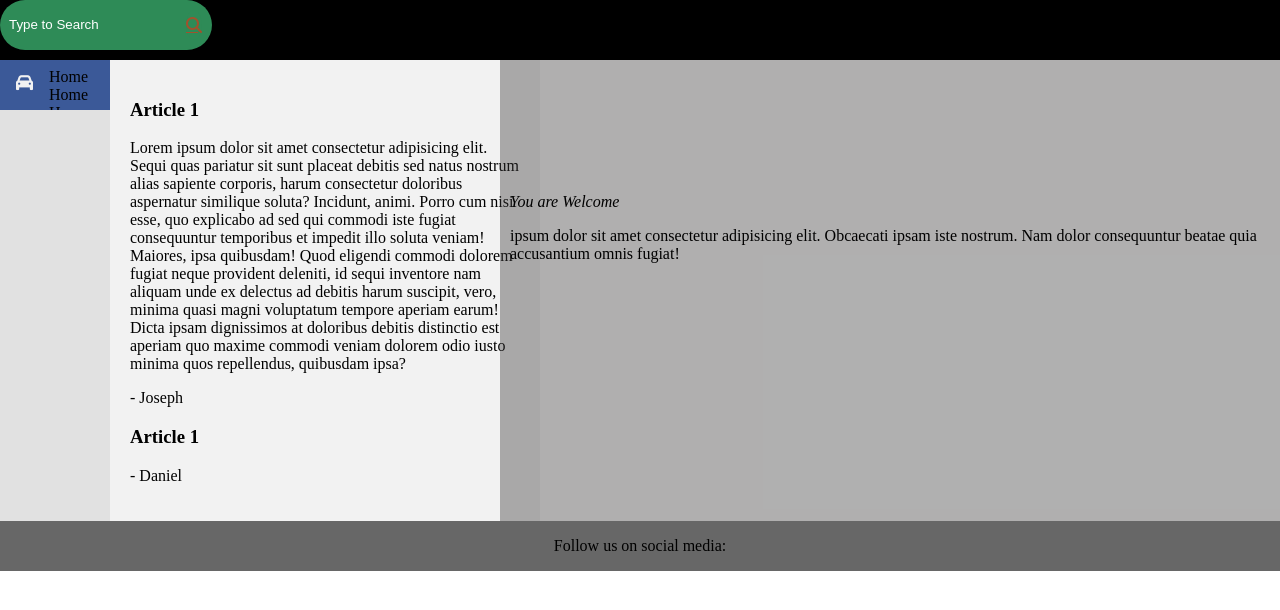
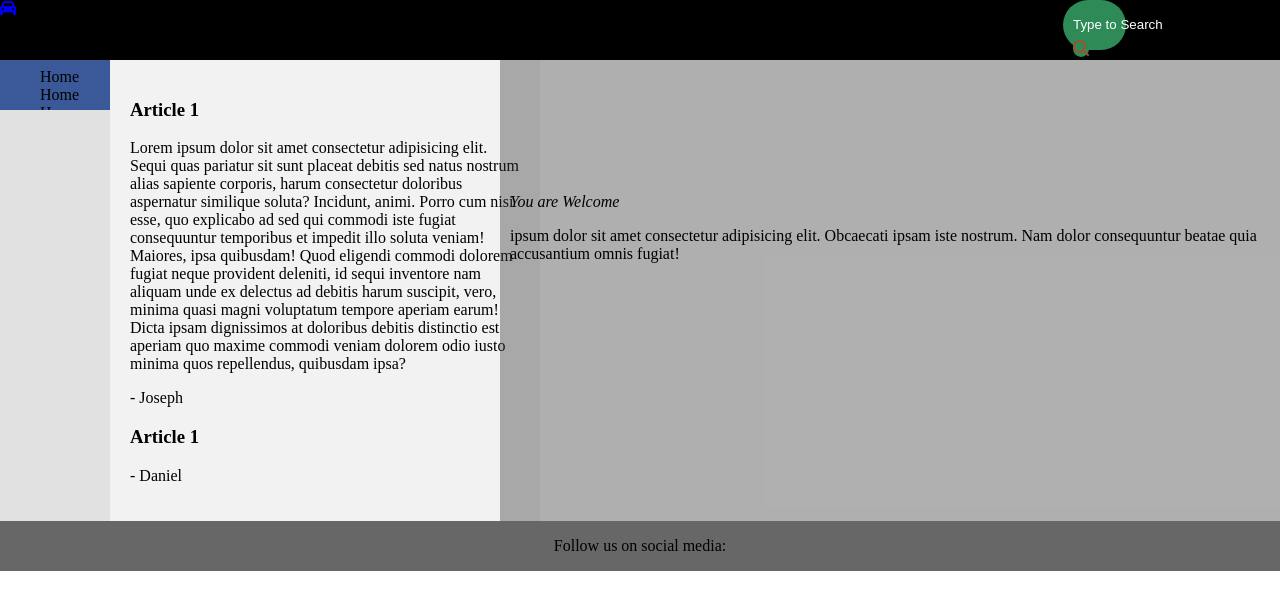
Before and after one commit to Josh251/Project-XYZ, a plain HTML site: page index.html in a window 1280 px wide. Drawn offline with Linux system fonts and the light colour scheme.

Commit message:
Moved nav button upward, search btn to the right

```diff
--- a/cipher.css
+++ b/cipher.css
@@ -17,35 +17,45 @@ body {
 .header {
     background: rgba(0, 0, 0, 0.596);
     background-color: black;
+    display: grid;
+    grid-template-columns: 1fr 1fr;
+    grid-template-areas:
+    "fas fa-car search";
     grid-area: header;
     height: 60px;
 }
+
+#carbtn {
+    grid-area: car;
+    justify-items: start;
+
+}
 .search-box {
-    position: absolute;
+    /* position: absolute; */
     height: 30px;
-    width: 15%;
+    width: 20%;
+    grid-area: search;
     background-color: seagreen;
     padding: 10px;
     border-radius: 40px;
-    display: flex;
-    align-items: flex-end;
-    justify-content: flex-end;
+    justify-items: end;
+    /* align-items: flex-end;
+    justify-content: flex-end; */
 }
 .search-btn {
     color: sienna;
     background-color: seagreen;
     height: 30px;
     border-radius: 50%;
-    float: right;
+    /* float: right;
     display: flex;
-    align-items: center;
-    justify-content: center;
+    justify-items: end; */
 }
 .search-txt {
     border: none;
     background: none;
     outline: none;
-    float: left;
+    display: inline;
     padding: 0;
     color: white;
     line-height: 30px;
--- a/index.html
+++ b/index.html
@@ -6,12 +6,17 @@
     <meta http-equiv="X-UA-Compatible" content="ie=edge">
     <link rel="stylesheet" href="cipher.css">
     <script src="https://kit.fontawesome.com/574a53e861.js" crossorigin="anonymous"></script>
-    <script src="index.js" </script></script>
+    <script src="index.js" ></script>
     <title>Mercedes Benz</title>
 </head>
 <body>
     <div class="container">
         <header class="header">
+                <span class="open-slide">
+                        <a href="#" onClick="openSlideMenu()">
+                            <i id="carbtn" class="fas fa-car"></i>
+                        </a>
+                    </span>
             <div class="search-box">
                 <input class="search-txt" type="text" name="" placeholder="Type to Search">
                 <a class="search-btn" href="">
@@ -24,11 +29,7 @@
                             <!-- NAVBAR -->
                             <div class="sidebar">
                                 <nav class="navbar">
-                                    <span class="open-slide">
-                                        <a href="#" onClick="openSlideMenu()">
-                                            <i class="fas fa-car"></i>
-                                        </a>
-                                    </span>
+
                                     <ul class="navbar-nav">
                                         <li>Home</li>
                                         <li>Home</li>
```
